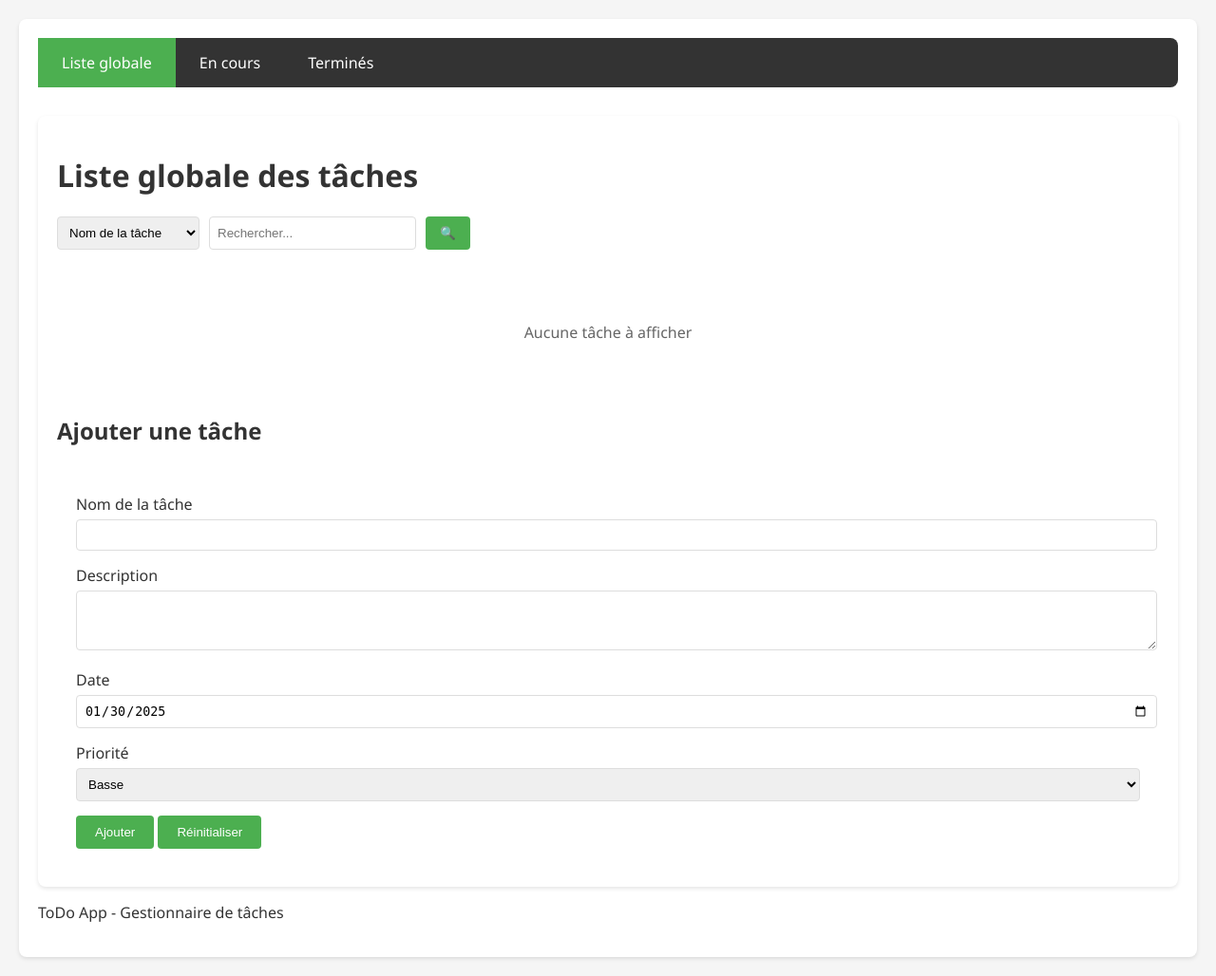
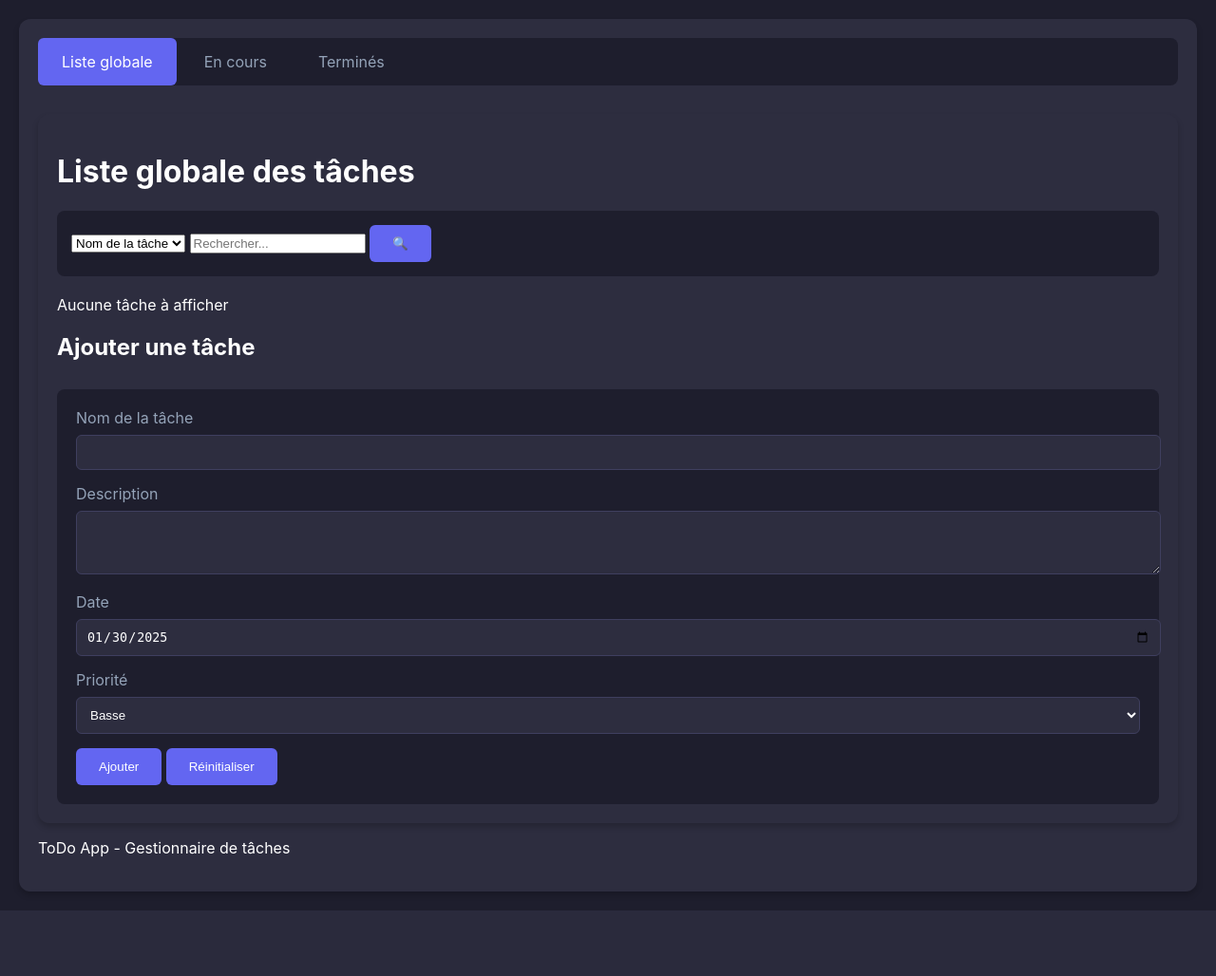
Before and after one commit to Edwouard/todo-list, a Flask app: page /list in a window 1280 px wide. Shown: the whole page at 95% size. After the commit the page ends 959 px from the top, so only its background shows below. Run offline with Flask 3, Linux system fonts and the light colour scheme; data that the repository does not hold is empty.

```diff
--- a/app/static/css/style.css
+++ b/app/static/css/style.css
@@ -1,34 +1,36 @@
 :root {
-    --primary-color: #4CAF50;
-    --text-color: #333;
-    --background-color: #f5f5f5;
-    --border-color: #ddd;
+    --primary-color: #6366f1;
+    --secondary-color: #4f46e5;
+    --background-dark: #1e1e2d;
+    --background-light: #2d2d3f;
+    --text-primary: #ffffff;
+    --text-secondary: #94a3b8;
+    --border-color: #3f3f5f;
+    --success-color: #22c55e;
+    --danger-color: #ef4444;
 }
 
-/* Style global */
 body {
-    font-family: 'Segoe UI', Tahoma, Geneva, Verdana, sans-serif;
-    background-color: var(--background-color);
+    font-family: 'Inter', system-ui, sans-serif;
+    background-color: var(--background-dark);
+    color: var(--text-primary);
     margin: 0;
     padding: 20px;
-    color: var(--text-color);
 }
 
 .container {
     max-width: 1200px;
     margin: 0 auto;
     padding: 20px;
-    background: white;
-    border-radius: 8px;
-    box-shadow: 0 2px 4px rgba(0,0,0,0.1);
+    background: var(--background-light);
+    border-radius: 12px;
+    box-shadow: 0 4px 6px rgba(0, 0, 0, 0.2);
 }
 
-/* Navigation */
 nav {
-    background-color: #333;
-    padding: 0;
+    background-color: var(--background-dark);
+    border-radius: 8px;
     margin-bottom: 30px;
-    border-radius: 8px;
 }
 
 nav ul {
@@ -36,47 +38,55 @@ nav ul {
     list-style: none;
     margin: 0;
     padding: 0;
+    gap: 4px;
 }
 
 nav li a {
-    color: white;
+    color: var(--text-secondary);
     text-decoration: none;
     padding: 15px 25px;
     display: block;
-    transition: background-color 0.3s;
+    transition: all 0.3s ease;
+    border-radius: 6px;
 }
 
 nav li a:hover {
     background-color: var(--primary-color);
+    color: var(--text-primary);
 }
 
 nav li a.active {
     background-color: var(--primary-color);
+    color: var(--text-primary);
 }
 
-/* Tableau des tâches */
 .task-table {
     width: 100%;
-    border-collapse: collapse;
+    border-collapse: separate;
+    border-spacing: 0 8px;
     margin: 20px 0;
-    background: white;
 }
 
 .task-table th {
-    background-color: #f8f9fa;
+    background-color: var(--background-dark);
     padding: 12px;
     text-align: left;
-    border-bottom: 2px solid var(--border-color);
+    color: var(--text-secondary);
+    font-weight: 500;
 }
 
 .task-table td {
     padding: 12px;
-    border-bottom: 1px solid var(--border-color);
+    background-color: var(--background-dark);
+    border-top: 1px solid var(--border-color);
 }
 
-/* Formulaire d'ajout/modification */
+.task-table tr:hover td {
+    background-color: var(--background-light);
+}
+
 .task-form {
-    background: white;
+    background: var(--background-dark);
     padding: 20px;
     border-radius: 8px;
     margin-top: 30px;
@@ -88,171 +98,70 @@ nav li a.active {
 
 .form-group label {
     display: block;
-    margin-bottom: 5px;
-    font-weight: 500;
+    margin-bottom: 8px;
+    color: var(--text-secondary);
 }
 
 .form-group input,
 .form-group textarea,
 .form-group select {
     width: 100%;
-    padding: 8px;
+    padding: 10px;
+    background-color: var(--background-light);
     border: 1px solid var(--border-color);
-    border-radius: 4px;
+    border-radius: 6px;
+    color: var(--text-primary);
 }
 
-/* Boutons */
 button {
     background-color: var(--primary-color);
-    color: white;
-    padding: 10px 20px;
+    color: var(--text-primary);
+    padding: 12px 24px;
     border: none;
-    border-radius: 4px;
+    border-radius: 6px;
     cursor: pointer;
-    transition: background-color 0.3s;
+    transition: all 0.3s ease;
+    font-weight: 500;
 }
 
 button:hover {
-    background-color: #45a049;
+    background-color: var(--secondary-color);
+    transform: translateY(-1px);
 }
 
-/* Priorités */
+.search-box {
+    background-color: var(--background-dark);
+    padding: 15px;
+    border-radius: 8px;
+    margin-bottom: 20px;
+}
+
 .priority-high {
-    color: #dc3545;
+    color: var(--danger-color);
 }
 
 .priority-medium {
-    color: #ffc107;
+    color: var(--primary-color);
 }
 
 .priority-low {
-    color: #28a745;
+    color: var(--success-color);
 }
 
-/* Zone de recherche */
-.search-box {
-    margin-bottom: 20px;
-    display: flex;
-    gap: 10px;
+td.func1 a, td.func2 a {
+    color: var(--text-secondary);
+    font-size: 20px;
+    padding: 8px;
+    border-radius: 4px;
+    background-color: var(--background-dark);
 }
 
-.search-box input,
-.search-box select {
-    padding: 8px;
-    border: 1px solid var(--border-color);
-    border-radius: 4px;
-}
-
-.search-box input {
-    flex: 1;
-}
-
-/* Styles pour la recherche */
-.search-box {
-    margin: 20px 0;
-}
-
-.search-form {
-    display: flex;
-    gap: 10px;
-}
-
-.search-group {
-    display: flex;
-    gap: 10px;
-    width: 100%;
-}
-
-.search-group select {
-    min-width: 150px;
-}
-
-.search-group input {
-    flex: 1;
-    min-width: 200px;
-}
-
-.search-btn {
-    padding: 8px 15px;
-    background-color: var(--primary-color);
-    border: none;
-    border-radius: 4px;
-    color: white;
-    cursor: pointer;
-}
-
-.search-header {
-    margin-bottom: 20px;
-}
-
-.search-info {
-    color: #666;
-    margin: 10px 0;
-}
-
-.empty-state {
-    text-align: center;
-    padding: 40px;
-    color: #666;
-}
-
-.btn-back {
-    display: inline-block;
-    padding: 8px 15px;
-    background-color: #666;
-    color: white;
-    text-decoration: none;
-    border-radius: 4px;
-    margin-top: 20px;
-}
-
-.status img {
-    width: 20px;
-    height: 20px;
-    vertical-align: middle;
-}
-
-/* Styles pour les colonnes d'actions */
-th.func1, th.func2 {
-    width: 80px;
-    text-align: center;
-}
-
-td.func1, td.func2 {
-    text-align: center;
-    padding: 8px;
-}
-
-/* Style des boutons d'action */
-td.func1 a, td.func2 a {
-    display: inline-block;
-    font-size: 24px;
-    color: #333;
-    background-color: #f8f9fa;
-    padding: 8px 12px;
-    border-radius: 4px;
-    transition: all 0.2s ease;
-    text-decoration: none;
-}
-
-/* Hover des boutons */
 td.func1 a:hover {
-    background-color: #ffebee;
-    color: #dc3545;
-    transform: scale(1.1);
+    color: var(--danger-color);
+    background-color: rgba(239, 68, 68, 0.1);
 }
 
 td.func2 a:hover {
-    background-color: #e3f2fd;
-    color: #2196f3;
-    transform: scale(1.1);
+    color: var(--primary-color);
+    background-color: rgba(99, 102, 241, 0.1);
 }
-
-/* Style des icônes */
-td.func1 a span, td.func2 a span {
-    display: flex;
-    align-items: center;
-    justify-content: center;
-    min-width: 32px;
-    min-height: 32px;
-}
```
Also changed, not shown: README.md.
